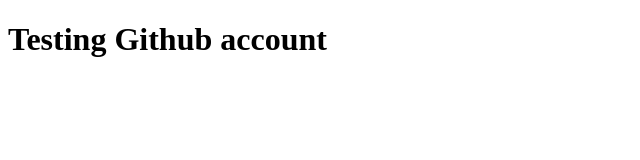
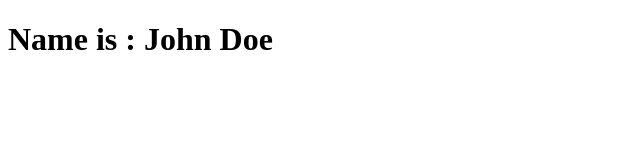
Before and after one commit to docile-imbereyemaso/test, a plain HTML site: page index.html in a window 1280 px wide. Shown: the whole page, without its empty margins (0-640 px from the left). Drawn offline with Linux system fonts and the light colour scheme.

Commit message:
fix: change the heading one

```diff
--- a/index.html
+++ b/index.html
@@ -6,6 +6,6 @@
     <title>Document</title>
 </head>
 <body>
-    <h1>Testing Github account</h1>
+    <h1>Name is : John Doe</h1>
 </body>
 </html>
```
